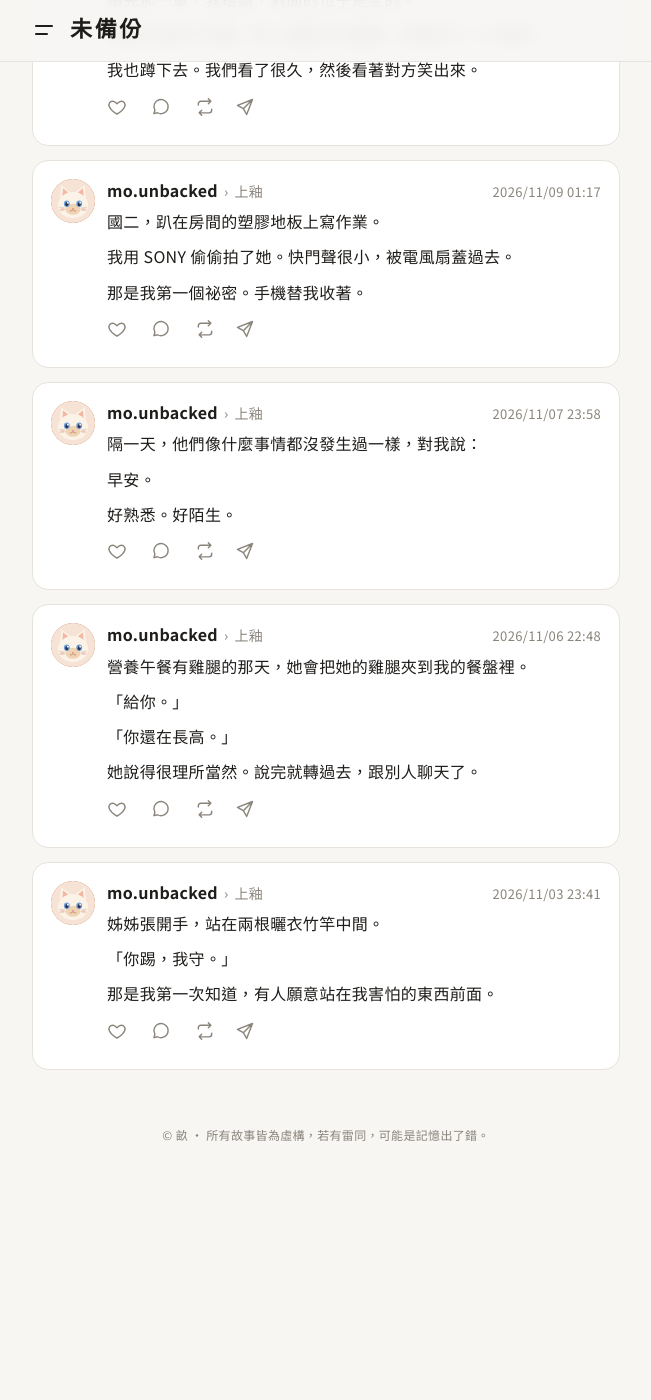
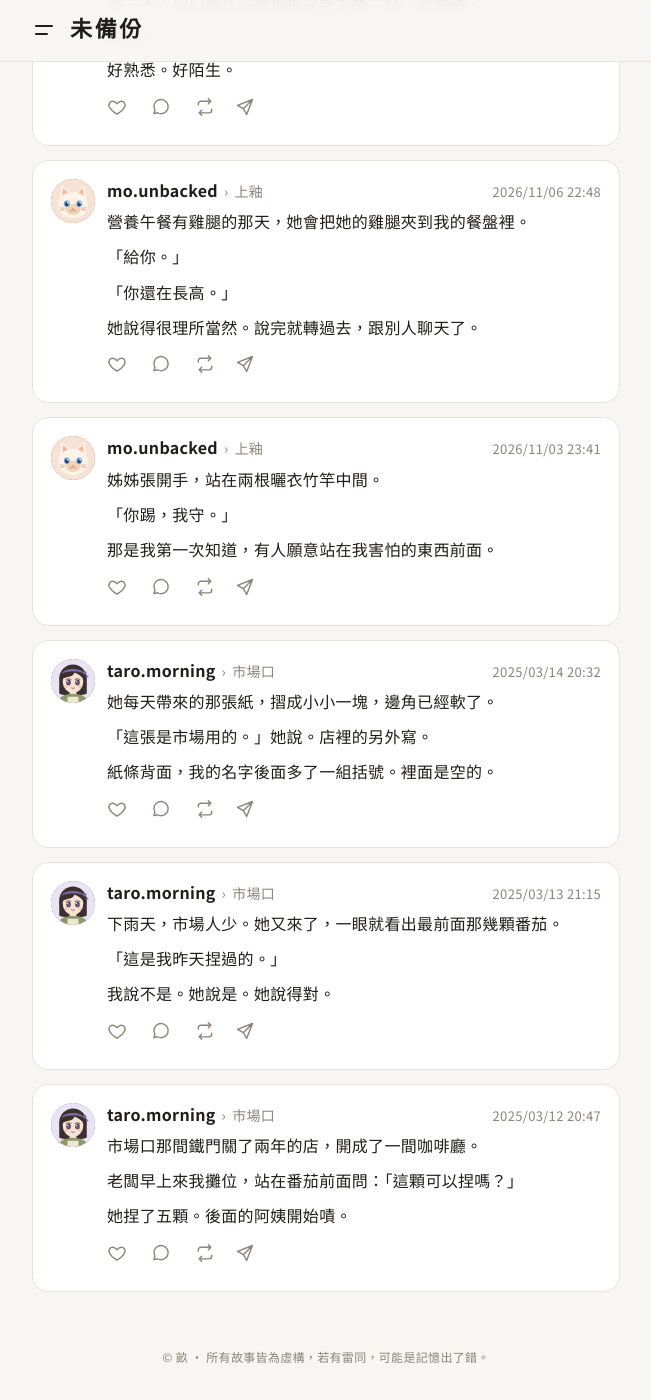
Before and after one commit to Sierra2121/weibeifen, a Jekyll site: the page built from index.html, in a window 1280 px wide and 1400 px high, scrolled down 1130 px. Shown: the whole window, without its empty margins (314-965 px from the left). Built offline with Jekyll 4.4.1, drawn with Linux system fonts in a browser that asks for light colours; before the commit the page ends 2308 px from its top, so only the background shows below that; some of the changed text lies outside the part shown.

Commit message:
市場口：改用故事時間（2025），加第三章〈「這張是市場用的。」〉
Co-Authored-By: Claude Opus 5.5 <noreply@anthropic.com>
Claude-Session: https://claude.ai/code/session_01VPttWSLUjSGooQnZzfekUY

```diff
--- a/_posts/2026-11-12-day01.md
+++ b/_posts/2025-03-12-day01.md
@@ -9,7 +9,7 @@ teaser: |
   老闆早上來我攤位，站在番茄前面問：「這顆可以捏嗎？」
 
   她捏了五顆。後面的阿姨開始嘖。
-date: 2026-11-12 02:20:00 +0800
+date: 2025-03-12 20:47:00 +0800
 ---
 三月十二日，晴。
 
--- a/_posts/2026-11-12-day02.md
+++ b/_posts/2025-03-13-day02.md
@@ -9,7 +9,7 @@ teaser: |
   「這是我昨天捏過的。」
 
   我說不是。她說是。她說得對。
-date: 2026-11-12 02:30:00 +0800
+date: 2025-03-13 21:15:00 +0800
 ---
 三月十三日，雨。
 
--- /dev/null
+++ b/_posts/2025-03-14-day03.md
@@ -0,0 +1,114 @@
+---
+layout: thread
+title: 「這張是市場用的。」
+character: taro
+novel: market
+teaser: |
+  她每天帶來的那張紙，摺成小小一塊，邊角已經軟了。
+
+  「這張是市場用的。」她說。店裡的另外寫。
+
+  紙條背面，我的名字後面多了一組括號。裡面是空的。
+date: 2025-03-14 20:32:00 +0800
+---
+三月十四日，陰。
+
+雨停了，地還是濕的。整條巷子都是菜葉被踩爛的味道，我習慣了，不覺得難聞。
+
+阿伯一邊磨刀一邊問：「彼个咖啡的，今仔日會來無？」
+
+我說不知道。
+
+然後看了一下市場口。
+
+***
+
+七點四十，她來了。
+
+今天沒穿外套，袖子捲到手肘，手臂上有一條細細的紅痕，像被烤盤燙到的。她自己好像沒發現。
+
+她站定，從圍裙口袋掏出一張紙。
+
+就是那張。
+
+摺成小小一塊，四個角都被摸軟了，攤開的時候沒有聲音。正面寫滿了字，有幾行被劃掉。每一條都是一條直線，劃得很平，不是亂塗。
+
+***
+
+「那張紙，你每天帶？」我問。
+
+她低頭看了一下，好像現在才發現這是一件需要解釋的事。
+
+「這張是市場用的。」
+
+「市場用的？」
+
+「店裡的寫在牆上。家裡的寫在冰箱上。」她說，「市場的寫在這張。」
+
+我想了一下，還是不太懂為什麼要分這麼清楚。但她說得很自然，好像大家都是這樣。
+
+***
+
+今天她要小黃瓜跟檸檬。
+
+小黃瓜我有。檸檬我沒有，我指給她看，斜對面那攤水果，顧攤的阿桑坐在小板凳上剝橘子。
+
+「她的檸檬好嗎？」
+
+「你自己捏看看。」
+
+她看我一眼，嘴角動了一下，很小，我不確定那算不算笑。
+
+***
+
+小黃瓜她一條一條摸過，挑了四條。我裝袋的時候，她把一個東西放在秤旁邊。
+
+一個小紙杯，蓋子壓得很緊。
+
+「醬。」她說，「昨天捏過的那幾顆。」
+
+「給我的？」
+
+「你賣的番茄，應該知道它們變成什麼。」
+
+我不知道要怎麼接。我說謝謝，把紙杯收到攤子底下，放在零錢盒旁邊，怕被菜壓到。
+
+***
+
+她在紙條上劃掉「小黃瓜」，又在最底下寫：醬（成功）。
+
+寫的時候她把紙翻到背面，墊在手掌上。我看到背面那一行。
+
+番茄（硬）、九層塔、地瓜葉（好吃）。
+
+然後底下，昨天寫的那個字。
+
+芋（　）
+
+括號是空的。
+
+***
+
+她走了以後，阿伯湊過來看我攤子底下。「彼是啥？」
+
+「醬。」
+
+「番茄醬？」
+
+「她自己做的。」
+
+阿伯哼了一聲，說年輕人做的醬都太酸。
+
+***
+
+收攤以後，我坐在小板凳上，打開紙杯。
+
+紅色的，很濃，上面浮著一點油，還有切得很碎的九層塔。我沒有湯匙，就拿了一條賣剩的小黃瓜，掰一段下來沾。
+
+有點酸。
+
+阿伯說對了一半。另一半是很好吃。
+
+我把小黃瓜吃完，紙杯洗乾淨，疊進攤子的塑膠袋裡。
+
+那組括號，不知道她會寫什麼。
```
